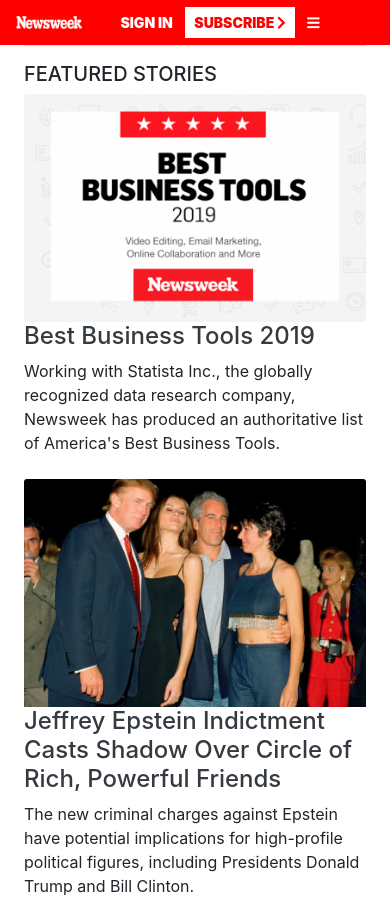
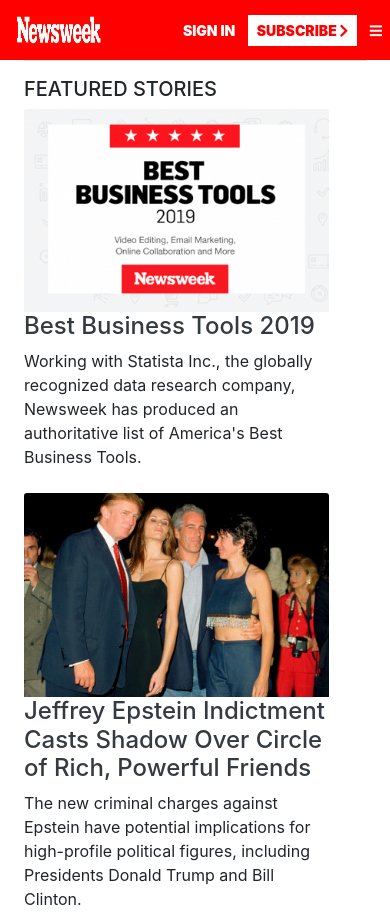
Before and after one commit to pelzolga123/Newsweek-clone, a plain HTML site: page index.html in a window 390 px wide. Shown: the top 914 px of the page. Drawn offline with nearby package versions, Linux system fonts and the light colour scheme.

Commit message:
Final changes

```diff
--- a/app.css
+++ b/app.css
@@ -139,7 +139,6 @@
 }
 }
 
-
 @media only screen and (max-width: 767px) {
     .navbar-light {
         display: none!important;
@@ -147,15 +146,20 @@
     .navbar-dark span{
         display: none!important;
      }
+     .featured {
+        flex: 90%;
+        max-width: 90%;
+        }
+    .logo-img {
+            height: 60px;
+        }
      .navbar-dark{
          width: 100%;
      }
      nav{
         padding:0!important;
      }
-     .logo-img{
-        height:45px;
-    }
+
     .buttons{
         align-self:center!important;
     }
```
